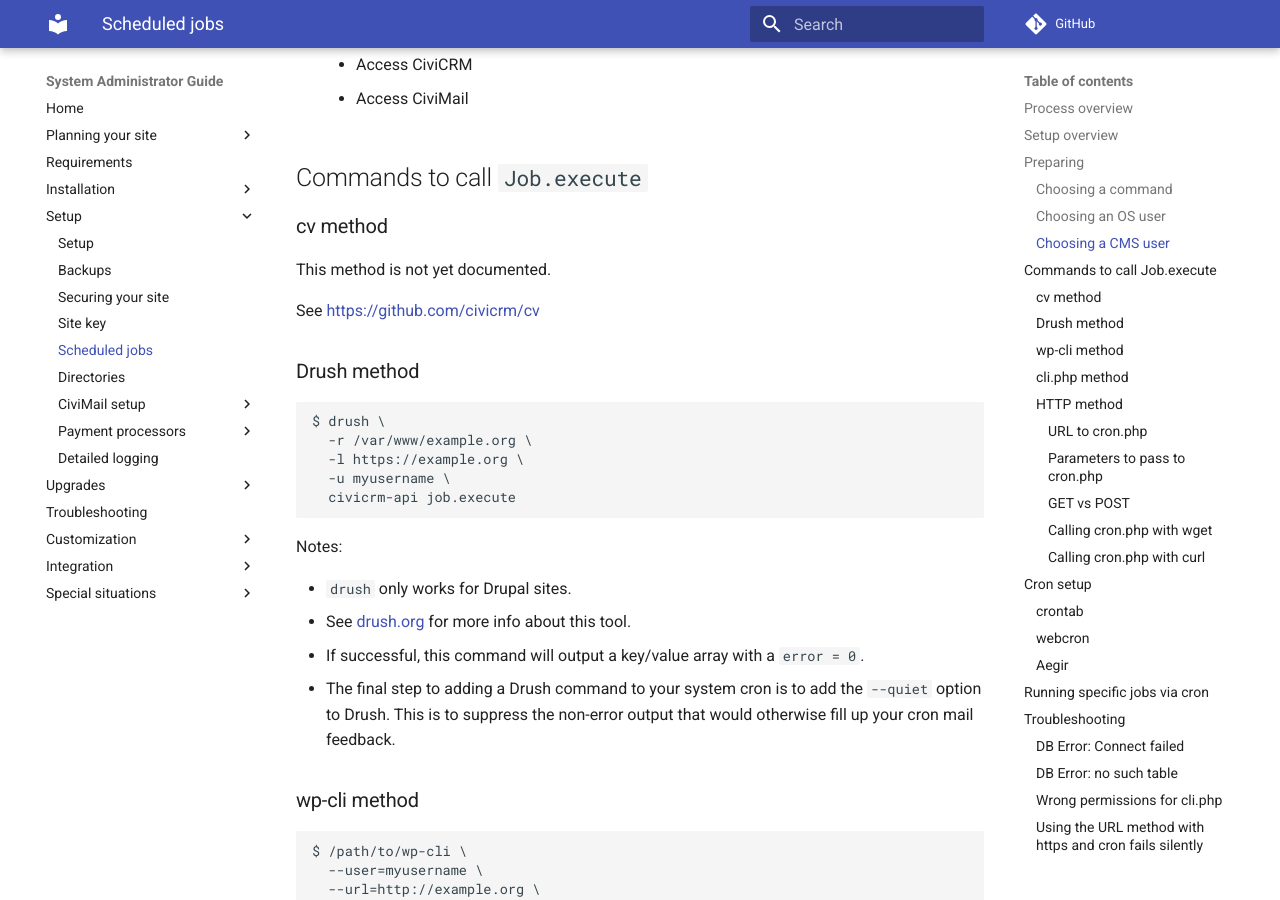
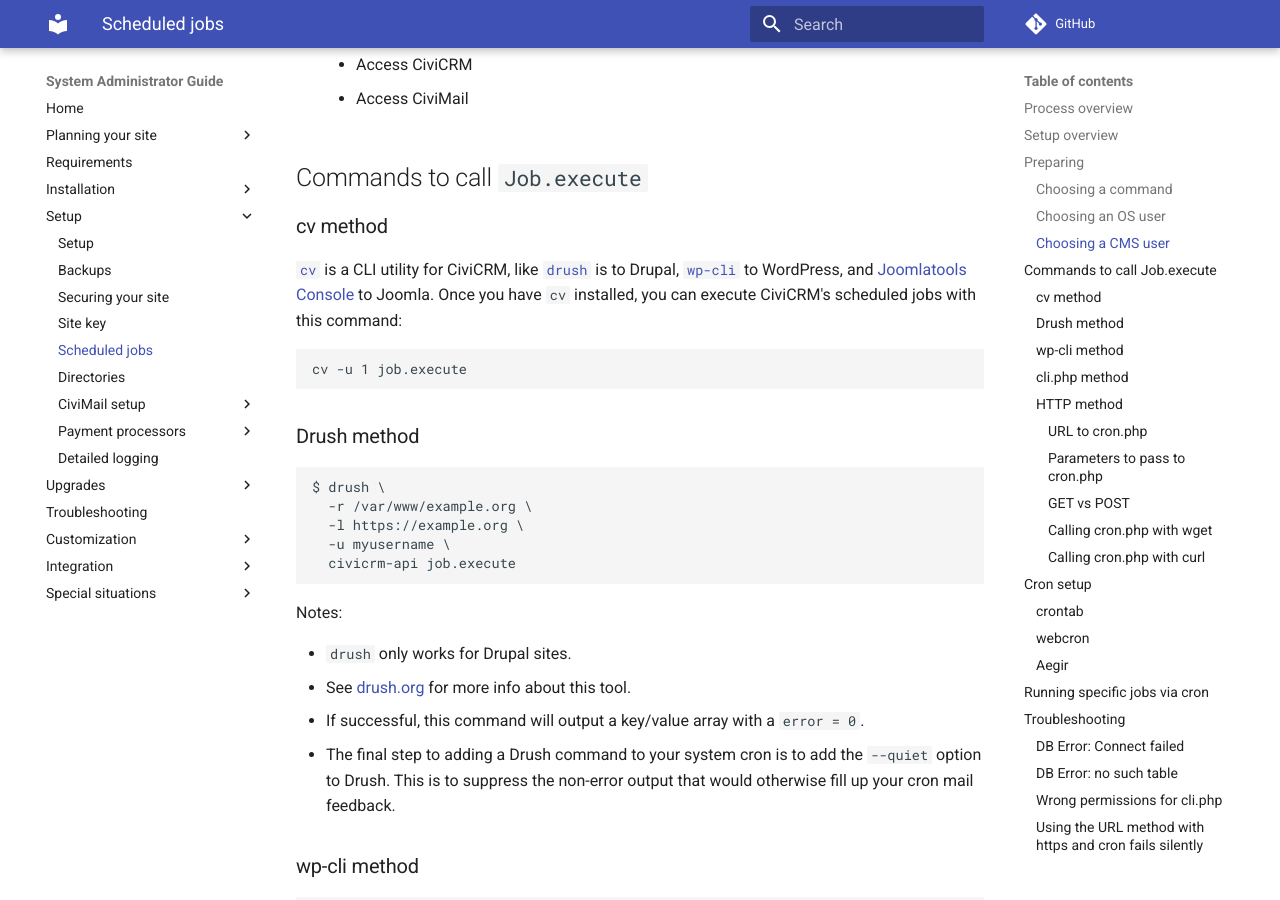
Before and after one commit to civicrm/civicrm-sysadmin-guide, an MkDocs documentation site: the page built from docs/setup/jobs.md, in a window 1280 px wide and 900 px high, scrolled down 1939 px. Built offline with MkDocs 1.6.1 and Material for MkDocs 9.7.7, drawn with Linux system fonts in a browser that asks for light colours; comment, search, counter and statistics services are not loaded; old or Windows-style settings are respelled for this version of MkDocs.

Commit message:
Document using CV for scheduled jobs via CLI (#54)

````diff
--- a/docs/setup/jobs.md
+++ b/docs/setup/jobs.md
@@ -64,9 +64,11 @@ Some of these methods require a valid username and password (for a CMS user who
 
 ### cv method {:#cv}
 
-This method is not yet documented.
+[`cv`](https://github.com/civicrm/cv) is a CLI utility for CiviCRM, like [`drush`](http://www.drush.org/en/master/) is to Drupal, [`wp-cli`](http://wp-cli.org/) to WordPress, and [Joomlatools Console](https://www.joomlatools.com/developer/tools/console/) to Joomla. Once you have `cv` installed, you can execute CiviCRM's scheduled jobs with this command:
 
-See <https://github.com/civicrm/cv>
+```
+cv -u 1 job.execute
+```
 
 ### Drush method {:#drush}
 
````
